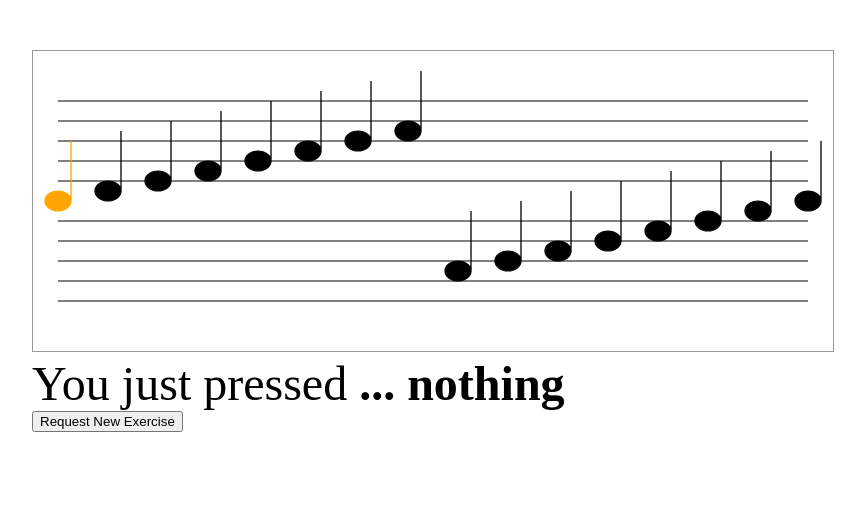
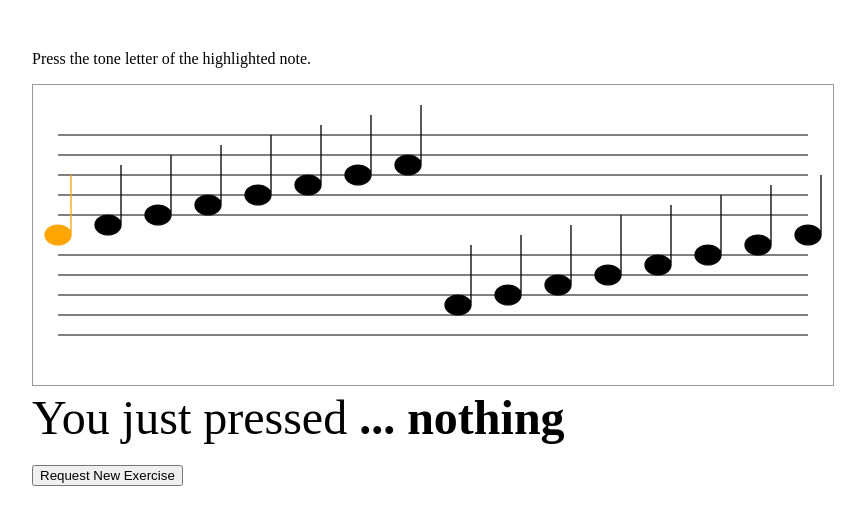
Before and after one commit to boombador/knowthesheets, a website: page index.html in a window 1280 px wide. Shown: the whole page, without its empty margins (178-1043 px from the left). Drawn offline with Linux system fonts and the light colour scheme.

Commit message:
add instructions

```diff
--- a/index.html
+++ b/index.html
@@ -6,6 +6,7 @@
 <body>
 
 <div class="container">
+    <p>Press the tone letter of the highlighted note.</p>
     <canvas id="mainCanvas"></canvas>
     <div id="feedback">You just pressed <span id="userPress">... nothing</span></div>
     <button id="newExercise">Request New Exercise</button>
--- a/styles.css
+++ b/styles.css
@@ -15,3 +15,7 @@
     width: 860px;
     margin: 50px auto;
 }
+
+#newExercise {
+    margin: 20px auto;
+}
```
